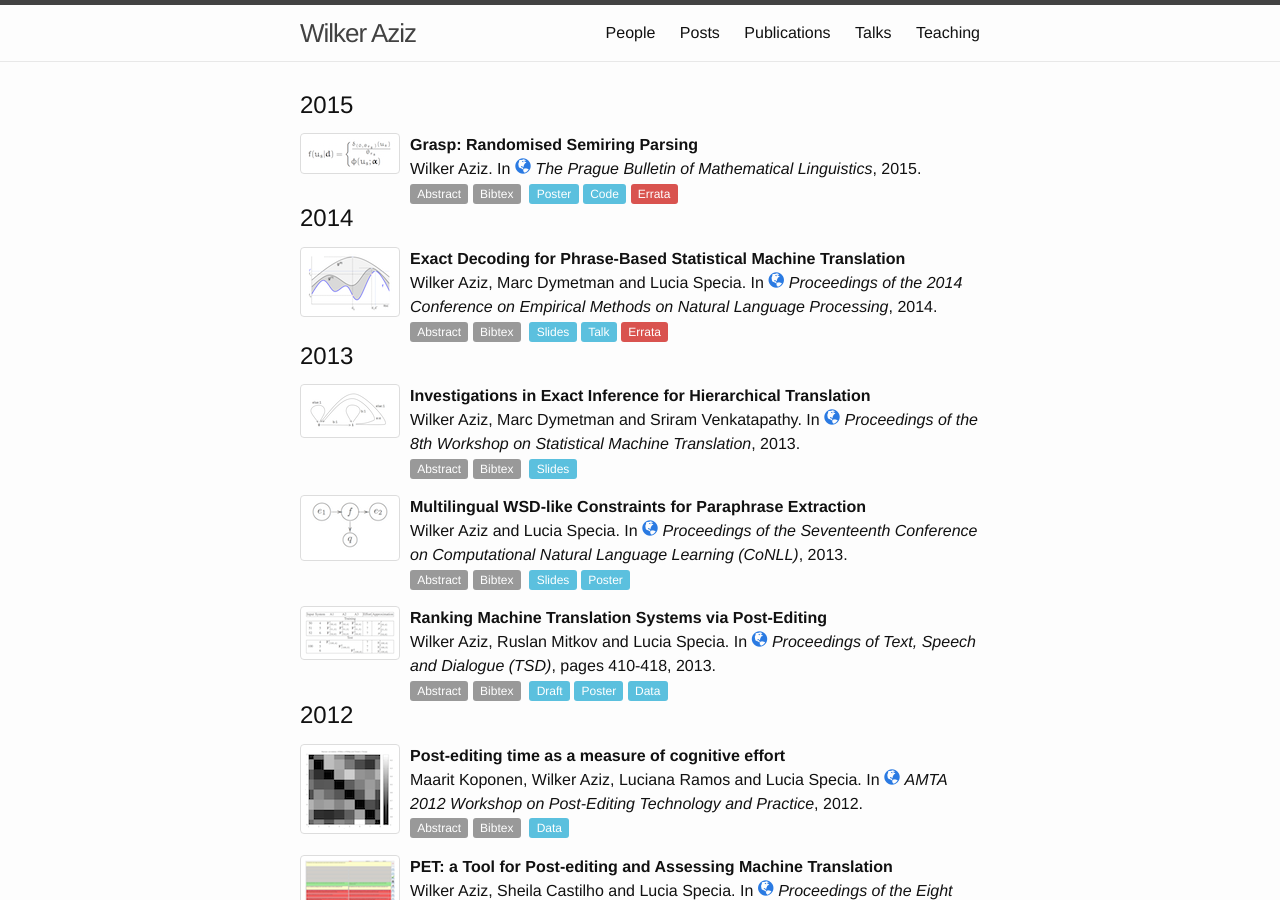
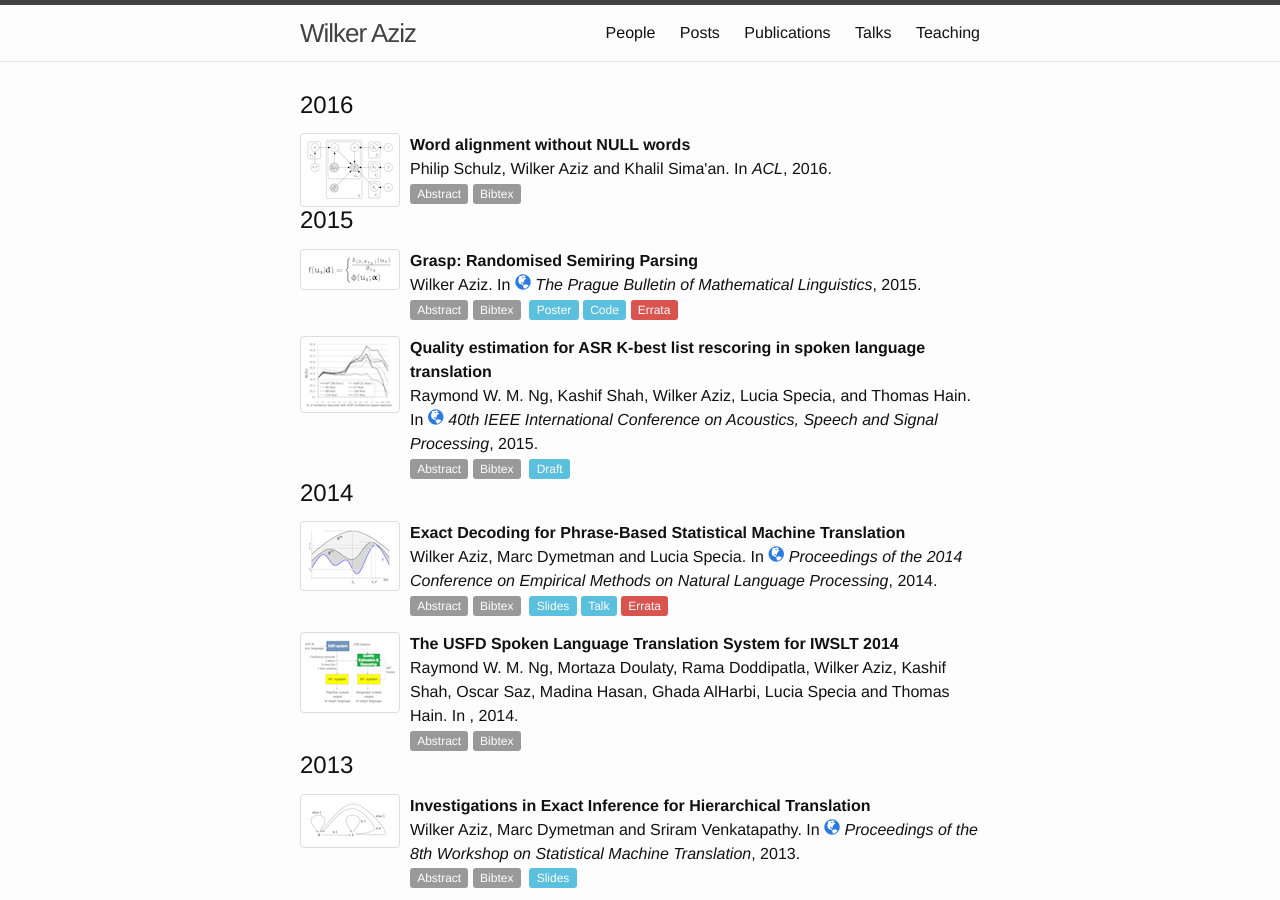
Before and after one commit to wilkeraziz/oldsite, a Jekyll site: the page built from publications.markdown, in a window 1280 px wide and 900 px high. Built offline with Jekyll 4.4.1, drawn with Linux system fonts in a browser that asks for light colours.

Commit message:
missing papers and talks

```diff
--- a/_data/papers/2014.yml
+++ b/_data/papers/2014.yml
@@ -38,3 +38,27 @@
       pages     = {1237--1249},
       url       = {http://www.aclweb.org/anthology/D14-1131}
     }
+-
+  layout: paper
+  paper-type: inproceedings
+  selected: y
+  year: 2014
+  img: iwslt2014
+  title: The USFD Spoken Language Translation System for IWSLT 2014
+  authors: Raymond W. M. Ng, Mortaza Doulaty, Rama Doddipatla, Wilker Aziz, Kashif Shah, Oscar Saz, Madina Hasan, Ghada AlHarbi, Lucia Specia and Thomas Hain
+  booktitle:
+  doc-url: http://arxiv.org/pdf/1509.03870v1.pdf
+  booktitle-url:
+  venue: conference
+  abstract: >
+    The University of Sheffield (USFD) participated in the International Workshop for Spoken Language Translation (IWSLT) in 2014. In this paper, we will introduce the USFD SLT system for IWSLT. Automatic speech recognition (ASR) is achieved by two multi-pass deep neural network systems with adaptation and rescoring techniques. Machine translation (MT) is achieved by a phrase-based system. The USFD primary system incorporates state-of-the-art ASR and MT techniques and gives a BLEU score of 23.45 and 14.75 on the English-to-French and English-to-German speech-to-text translation task with the IWSLT 2014 data. The USFD contrastive systems explore the integration of ASR and MT by using a quality estimation system to rescore the ASR outputs, optimising towards better translation. This gives a fur- ther 0.54 and 0.26 BLEU improvement respectively on the IWSLT 2012 and 2014 evaluation data.
+  bibtex: >
+    @article{Ng+2014:IWSLT,
+      author    = {Raymond W. M. Ng and Mortaza Doulaty and Rama Doddipatla and Wilker Aziz and Kashif Shah and Oscar Saz and Madina Hasan and Ghada AlHarbi and Lucia Specia and Thomas Hain},
+      title     = {The {USFD} Spoken Language Translation System for {IWSLT} 2014},
+      journal   = {CoRR},
+      volume    = {abs/1509.03870},
+      year      = {2015},
+      url       = {http://arxiv.org/abs/1509.03870},
+      timestamp = {Thu, 01 Oct 2015 14:28:48 +0200},
+    }
--- a/_data/papers/2015.yml
+++ b/_data/papers/2015.yml
@@ -31,3 +31,34 @@
         Volume = {104},
         Year = {2015}
     }
+-
+  layout: paper
+  paper-type: inproceedings
+  selected: y
+  year: 2015
+  img: icassp2015
+  title: "Quality estimation for ASR K-best list rescoring in spoken language translation"
+  authors: Raymond W. M. Ng, Kashif Shah, Wilker Aziz, Lucia Specia, and Thomas Hain
+  booktitle: 40th IEEE International Conference on Acoustics, Speech and Signal Processing
+  doc-url: http://ieeexplore.ieee.org/xpl/articleDetails.jsp?arnumber=7178968
+  booktitle-url: http://www.icassp2015.org
+  draft: /papers/icassp2015.pdf
+  code:
+  poster:
+  venue: conference
+  abstract: >
+    Spoken language translation (SLT) combines automatic speech recognition (ASR) and machine translation (MT). During the decoding stage, the best hypothesis produced by the ASR system may not be the best input candidate to the MT system, but making use of multiple sub-optimal ASR results in SLT has been shown to be too complex computationally. This paper presents a method to rescore the k-best ASR output such as to improve translation quality. A translation quality estimation model is trained on a large number of features which aim to capture complementary information from both ASR and MT on translation difficulty and adequacy, as well as syntactic properties of the SLT inputs and outputs. Based on the predicted quality score, the ASR hypotheses are rescored before they are fed to the MT system. ASR confidence is found to be crucial in guiding the rescoring step. In an English-to-French speech-to-text translation task, the coupling of ASR and MT systems led to an increase of 0.5 BLEU points in translation quality.
+  bibtex: >
+    @inproceedings{Raymond+2015:QESLT,
+      author    = {Raymond W. M. Ng and Kashif Shah and Wilker Aziz and Lucia Specia and Thomas Hain},
+      title     = {Quality estimation for asr k-best list rescoring in spoken language translation},
+      booktitle = {2015 {IEEE} International Conference on Acoustics, Speech and Signal Processing, {ICASSP} 2015.},
+      pages     = {5226--5230},
+      month     = {April},
+      year      = {2015},
+      address   = {South Brisbane, Queensland, Australia},
+      url       = {http://dx.doi.org/10.1109/ICASSP.2015.7178968},
+      doi       = {10.1109/ICASSP.2015.7178968},
+      timestamp = {Wed, 12 Aug 2015 12:51:08 +0200},
+      biburl    = {http://dblp.uni-trier.de/rec/bib/conf/icassp/NgSASH15},
+    }
--- /dev/null
+++ b/_data/papers/2016.yml
@@ -0,0 +1,16 @@
+-
+  layout: paper
+  paper-type: inproceedings
+  selected: y
+  year: 2016
+  img: acl2016
+  title: "Word alignment without NULL words"
+  authors: "Philip Schulz, Wilker Aziz and Khalil Sima'an"
+  booktitle: ACL
+  doc-url:
+  booktitle-url:
+  code:
+  poster:
+  venue: conference
+  abstract: >
+  bibtex: >
--- /dev/null
+++ b/_data/talks/2014.yml
@@ -0,0 +1,14 @@
+-
+  layout: talk
+  selected: y
+  year: 2014
+  event: 10/09/2014, 12.00-13.00, Trento
+  img: 2014-09-10-mtm
+  title: Decoding for SMT
+  authors: Wilker Aziz
+  doc-url: /slides/2014-09-10-mtm14.pdf
+  slides: /slides/2014-09-10-mtm14.pdf
+  abstract: >
+    In this one hour talk, I give an overview of decoding for statistical machine translation.
+  about: >
+    Lecture at the <a href="http://statmt.org/mtm14/">Ninth Machine Translation Marathon</a> in Trento.
--- a/_data/talks/2015.yml
+++ b/_data/talks/2015.yml
@@ -2,7 +2,7 @@
   layout: talk
   selected: y
   year: 2014
-  event: 23/02/2014, 9am, Science Park G4.15
+  event: 23/02/2015, 9am, Science Park G4.15
   img: 23-02-2015-uva-ull-sampling
   title: Sampling (for unsupervised language learning)
   authors: Wilker Aziz
@@ -11,4 +11,4 @@
   abstract: >
     In this one hour talk, I discuss how sampling methods can help optimise objectives like MLE and MAP with special attention to parsing.
   about: >
-    This was a guest lecture for Jelle Zuidema's course on <a href="http://wzuidema.humanities.uva.nl/unsupervised-language-learning-2015/">Unsupervised Language Learning</a> at UvA.
+    Guest lecture for Jelle Zuidema's course on <a href="http://wzuidema.humanities.uva.nl/unsupervised-language-learning-2015/">Unsupervised Language Learning</a> at UvA.
```
Also changed, not shown: img/paper/acl2016.png (added), img/paper/icassp2015.png (added), img/paper/iwslt2014.png (added), img/talk/2014-09-10-mtm.png (added), 2 other files.
